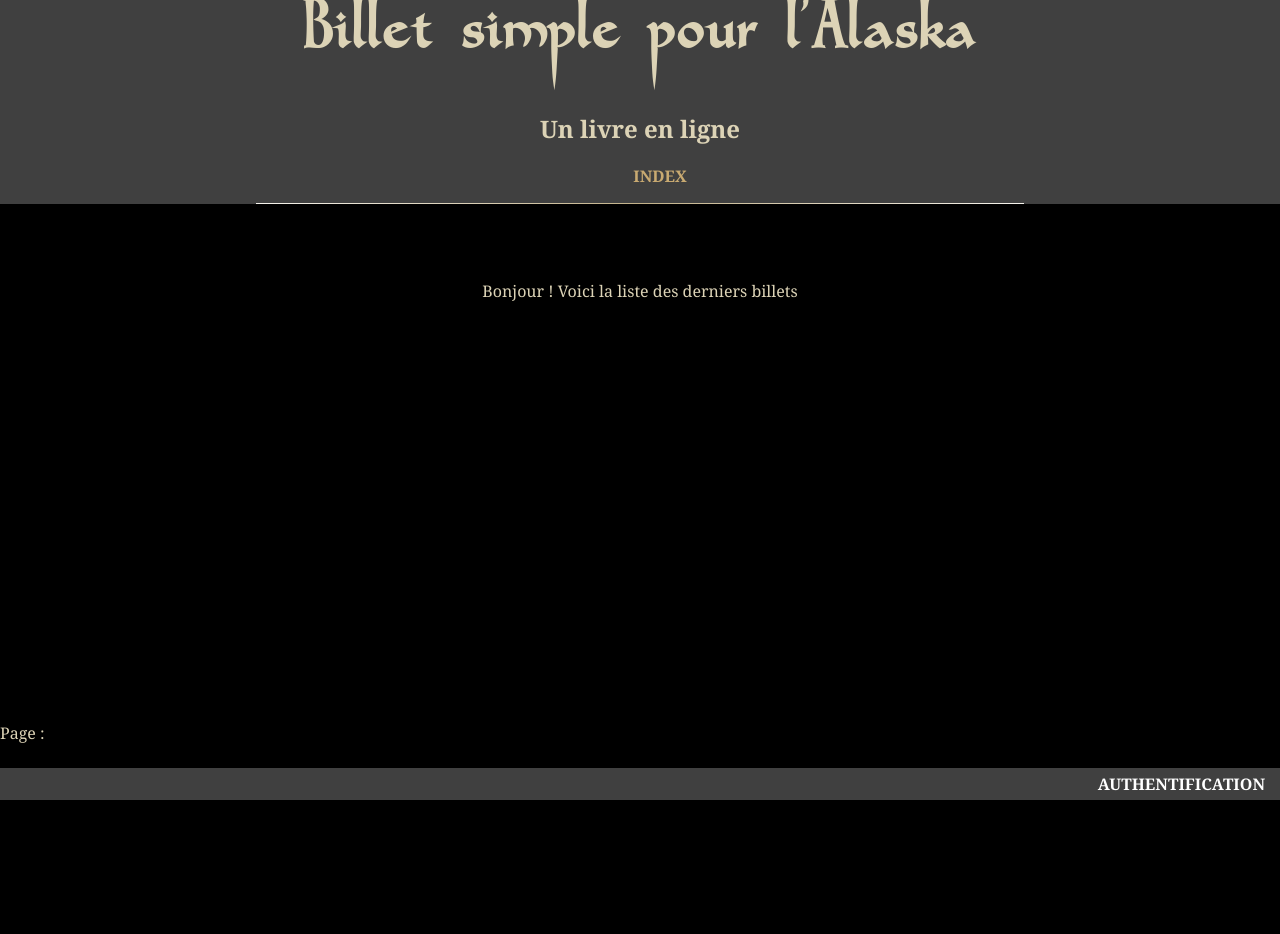
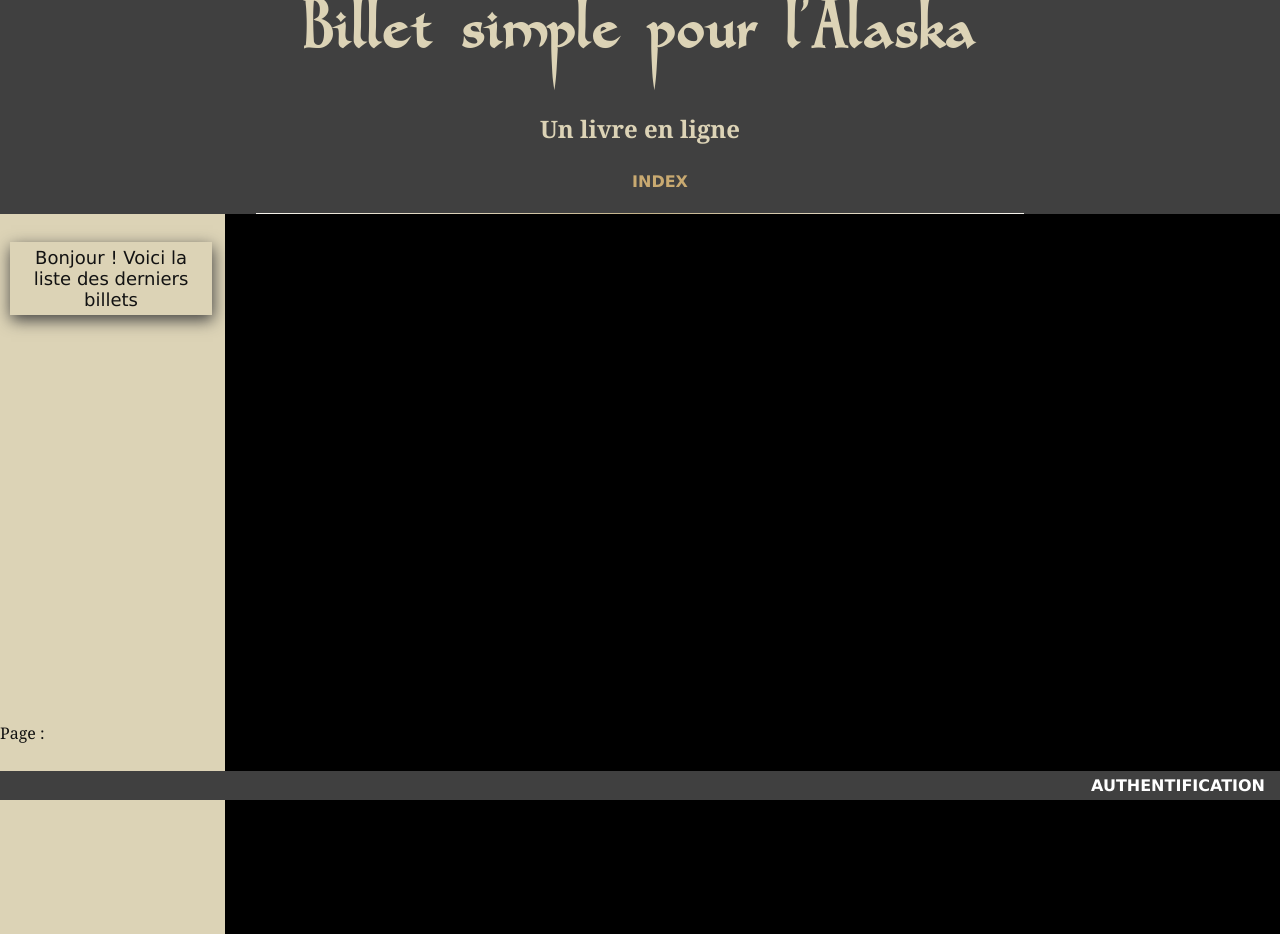
Before and after one commit to SarahGostan/DWJ-Project-4, a PHP site: page / in a window 1280 px wide. Before the commit the page ends 800 px from the top, so only its background shows below. Run offline with PHP 8.4, Linux system fonts and the light colour scheme; data that the repository does not hold is empty; some libraries are stand-ins or nearby versions.

Commit message:
Ajout d'une bande d'info de page sur le côté de chaque page

```diff
--- a/public/style.css
+++ b/public/style.css
@@ -29,6 +29,7 @@ a{
 	color: #c9aa71;
 	text-transform: uppercase;
 	font-weight: bold;
+	font-family: Verdana, sans-serif;
 }
 
 a:hover{
@@ -60,11 +61,14 @@ background-image: -webkit-linear-gradient(left, #f6f4ee, #c2b189, #f6f4ee);
 
 }
 
+#chapitres{
+	margin: auto;
+}
 
 
 
 #postsContent{
-	width: 90%;
+	width: 75%;
 	margin: auto;
 }
 
@@ -107,17 +111,30 @@ background-image: -webkit-linear-gradient(left, #f6f4ee, #c2b189, #f6f4ee);
     overflow: auto;
 }
 
+.constructPage{
+	display: flex;
+	justify-content: flex-start;
+	flex-wrap: wrap;
+}
 
 .infoMessage{
-	margin: auto;
-	margin-bottom: 20px;
-	margin-top: 20px;
-	width: 25%;
+	width: 16%;
 	height: auto;
 	background-color: #dcd3b6;
 	color: #121212;
 	padding: 10px;
 	text-align: center;
+	font-family: Verdana, sans-serif;
+	font-size: 18px;
+		min-height: 700px;
+}
+
+.infoMessage p{
+	position: fixed;
+	max-width: 15%;
+	box-shadow: 1px 5px 15px #404040;
+	padding: 5px;
+
 }
 
 #messageFlash{
@@ -175,6 +192,7 @@ background-image: -webkit-linear-gradient(left, #f6f4ee, #c2b189, #f6f4ee);
 #pages{
 	position: fixed;
 	bottom: 40px;
+	color: #121212;
 }
 
 
@@ -269,6 +287,7 @@ h2{
 	color: #121212;
 	font-family: Verdana;
 	padding: 10px;
+	width: 100%;
 }
 
 #commentaires p{
@@ -366,8 +385,17 @@ footer a{
 
 /* - - - - - - - - - - - - - - Portail d'administration - - - - - - - - - - - - - - - */
 
-
+li{
+	padding: 5px;
+}
 
 .reportedComment{
 	border: 1px solid white;
 }
+
+@media screen and (max-width: 950px)
+{
+.infoMessage{
+	display: none;
+}
+}
--- a/view/accueil.php
+++ b/view/accueil.php
@@ -1,8 +1,8 @@
 <?php $title= "Accueil";
  ob_start(); ?>
- <section id="accueil">
-		<p>Bonjour ! Voici la liste des derniers billets</p>
-	</section>
+
+		<?php $info= "Bonjour ! Voici la liste des derniers billets" ?>
+
 	<section id="chapitres">
 	<?php
 
@@ -45,11 +45,12 @@
 		}
 		else
 		{
-			echo ' <a href= '. $page_index . '?page='.$i.'>'.$i.'</a> ';
+			echo ' <a href=index.php?page='.$i.'>'.$i.'</a> ';
 		}
 }
 
 			?>
 			</p>
+
 <?php $content = ob_get_clean(); ?>
 <?php require('template.php'); ?>
--- a/view/admin/administration.php
+++ b/view/admin/administration.php
@@ -4,7 +4,7 @@ $title= "Administration";
 ob_start();?>
 
 
-	<aside class="infoMessage"> Bienvenue sur le portail d'administration </aside>
+	<?php $info="Bienvenue sur le portail d'administration" ?>
 
 
 
--- a/view/admin/moderation.php
+++ b/view/admin/moderation.php
@@ -10,8 +10,7 @@
 
 
 
-<aside class="infoMessage">Voici les commentaires signalés : </aside>
-
+<?php $info="Voici les commentaires signalés :" ?>
 <?php
 		while ($data = $moderComm->fetch()){
 
--- a/view/admin/newPost.php
+++ b/view/admin/newPost.php
@@ -5,7 +5,7 @@
 ?>
 
 
-	<aside class="infoMessage">Poster un nouveau billet :</aside>
+	<?php $info="Poster un nouveau billet :"?>
 
 		<form id="newPost" action = "index.php?action=addBilletAdmin" method="post">
 			<label for="title">Titre</label>
--- a/view/admin/updatePost.php
+++ b/view/admin/updatePost.php
@@ -9,7 +9,7 @@ if (isset($_SESSION['id']) AND isset($_SESSION['pseudo'])){
 
 ?>
 
-	<aside class="infoMessage">Modifier ce billet :</aside>
+	<?php $info="Modifier ce billet :"?>
 
 		<form id="newPost" action = "index.php?action=updatePostValidAdmin" method="post">
 			<label for="title" class="title">Titre du chapitre</label>
--- a/view/erreur.php
+++ b/view/erreur.php
@@ -1,4 +1,5 @@
 <?php $title= "Erreur"; ?>
+<?php $info="Page introuvable"?>
 <?php ob_start();
 
 echo 'Erreur : ' . $e->getMessage() . '<br />';
--- a/view/login.php
+++ b/view/login.php
@@ -1,4 +1,5 @@
 <?php $title= "Lecture";
+ $info="Connexion à l'espace administration";
  ob_start();
 
 if ($flashMessage->messageExist()){
--- a/view/post.php
+++ b/view/post.php
@@ -1,5 +1,7 @@
 <?php $checkAuth = new UserSession();?>
+
 <?php $title= "Lecture"; ?>
+<?php $info=null?>
 <?php ob_start(); ?>
 
 <section id="postsContent">
--- a/view/template.php
+++ b/view/template.php
@@ -33,7 +33,7 @@ $flashMessage = new FlashMessage(); ?>
 			{
 			echo '<li><a href="index.php?action=gestionAdmin">Portail d\'administration</a>';
 			echo '<li><a href="index.php?action=newPostAdmin">Publier un nouveau billet</a></li>';
-			echo '<li><a href="index.php?action=moderationAdmin">Modération des commentaires</a></li>';
+			echo '<li><a href="index.php?action=moderationAdmin">Modération</a></li>';
 			 } ?>
 		</ul>
 	</nav>
@@ -45,14 +45,17 @@ $flashMessage = new FlashMessage(); ?>
 	?>
 	<aside class="infoMessage" id="messageFlash"><?= $flashMessage->readMessage(); ?></aside>
 <?php } ?>
-
+	<div class="constructPage">
+		<div class="infoMessage">
+		<p><?= $info ?></p>
+		</div>
      <?= $content ?>
+	</div>
 <footer>
 	<?php
 
 	if ($checkAuth->isAuthenticated())
 	{
-	echo '<a href="index.php?action=gestionAdmin">Portail d\'administration</a> <br />';
 	echo '<a href="index.php?action=logoff">Déconnexion</a>';
 	}
 	else
```
